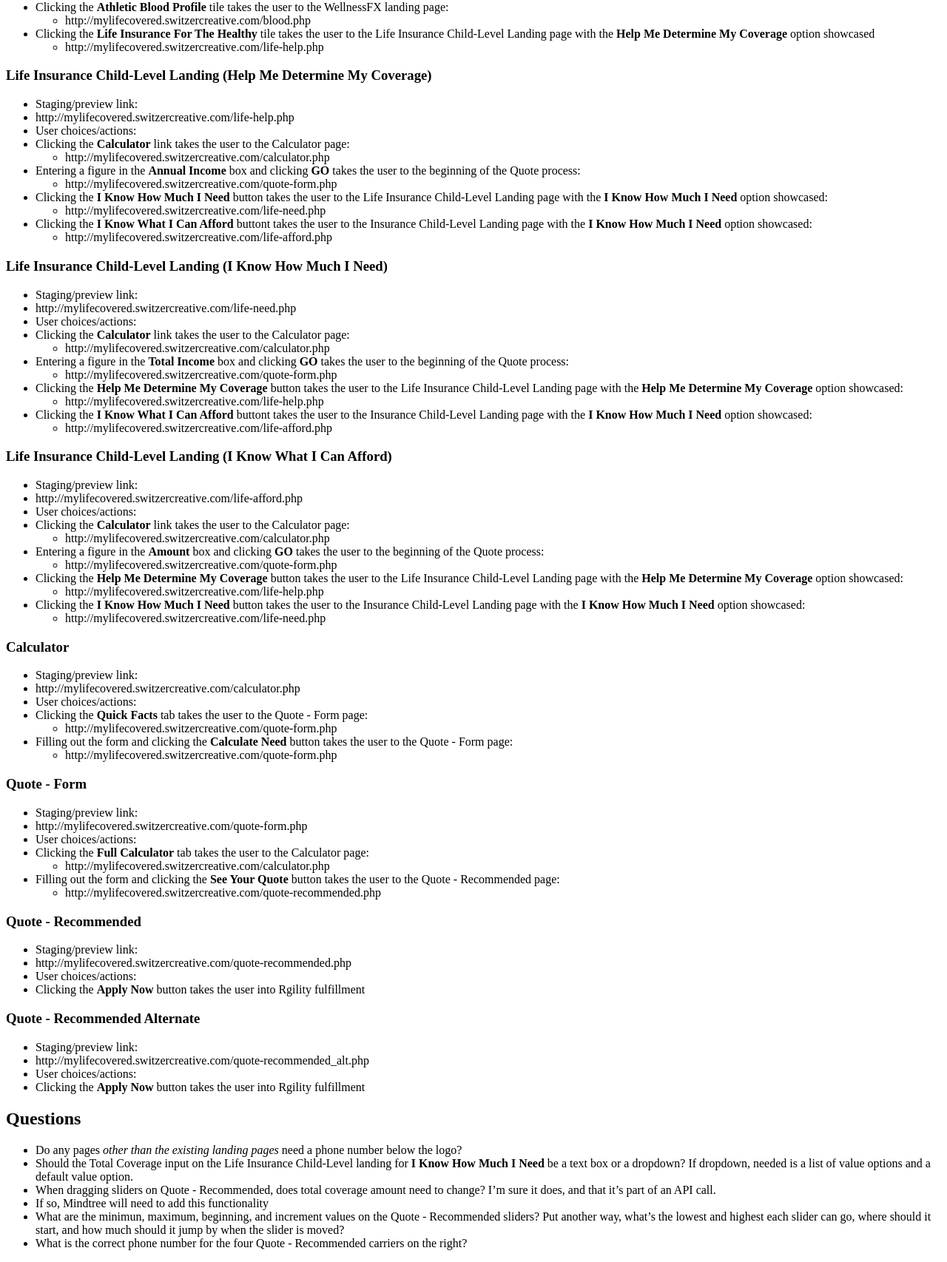
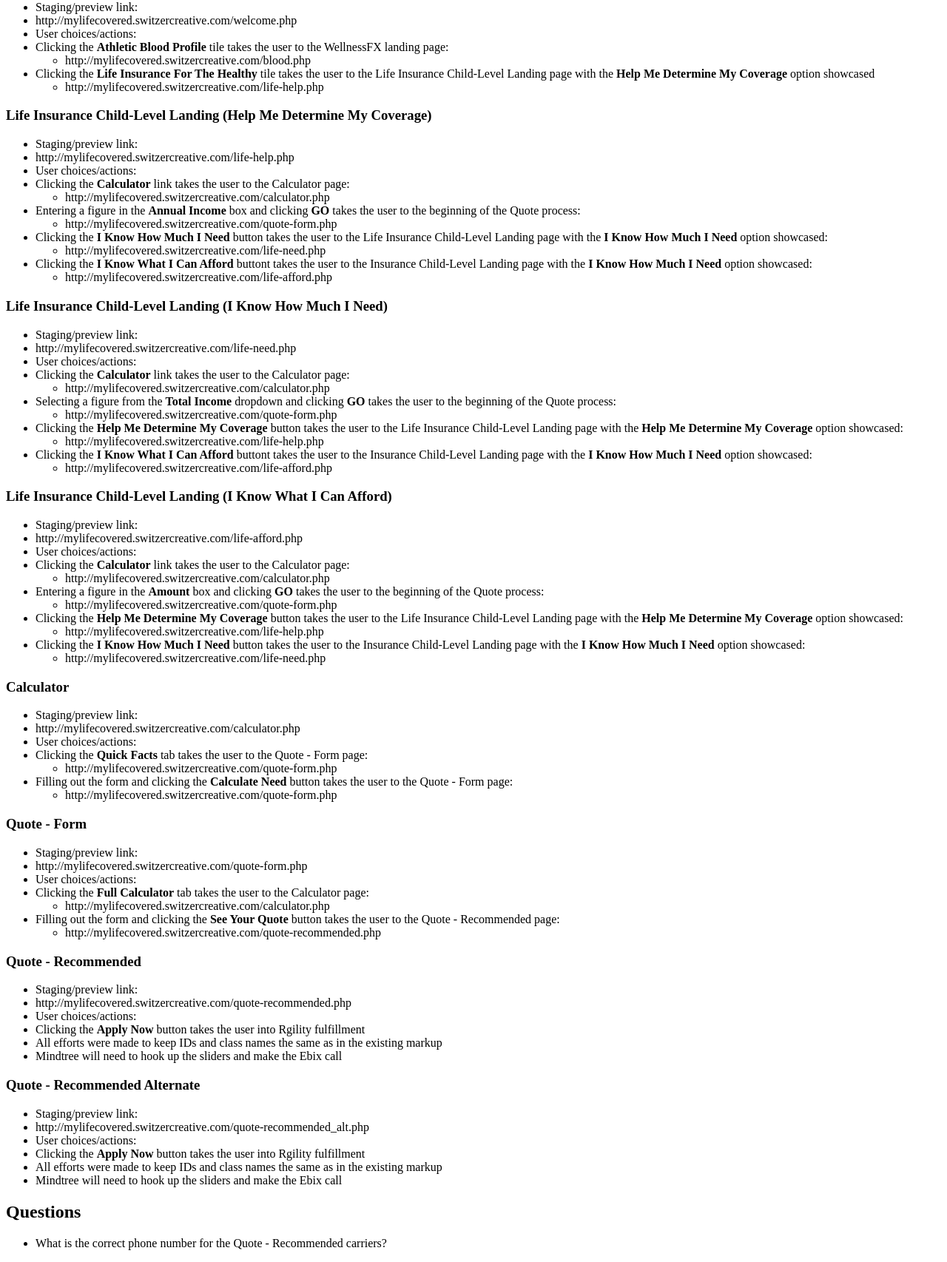
Before and after one commit to RGAx/mylifecovered, a PHP site: page /docs/2.1-requirements.html in a window 1280 px wide. Shown: the part 2400-4106 px from the top of the page at 74% size. Run offline with PHP 8.4, Linux system fonts and the light colour scheme.

Commit message:
Updates to Requirements doc, CSS and markup cleanup

```diff
--- a/docs/2.1-requirements.html
+++ b/docs/2.1-requirements.html
@@ -46,6 +46,9 @@
 <h3 id="vanityurllandingpages">Vanity URL Landing Pages</h3>
 
 <ul>
+<li>These pages remain in place to capture traffic from the print magazine ads</li>
+<li>Only way to land on one of these is via a print ad URL</li>
+<li>Taking any action inside these landing pages will take the user into the new experience</li>
 <li>All markup stays the same, but a few styles are adjusted/improved</li>
 <li>Red banners are removed</li>
 <li>Staging/preview links:</li>
@@ -252,7 +255,7 @@
 <ul>
 <li>http://mylifecovered.switzercreative.com/calculator.php</li>
 </ul></li>
-<li>Entering a figure in the <strong>Total Income</strong> box and clicking <strong>GO</strong> takes the user to the beginning of the Quote process:
+<li>Selecting a figure from the <strong>Total Income</strong> dropdown and clicking <strong>GO</strong> takes the user to the beginning of the Quote process:
 
 <ul>
 <li>http://mylifecovered.switzercreative.com/quote-form.php</li>
@@ -340,6 +343,8 @@
 <li>http://mylifecovered.switzercreative.com/quote-recommended.php</li>
 <li>User choices/actions:</li>
 <li>Clicking the <strong>Apply Now</strong> button takes the user into Rgility fulfillment</li>
+<li>All efforts were made to keep IDs and class names the same as in the existing markup</li>
+<li>Mindtree will need to hook up the sliders and make the Ebix call</li>
 </ul>
 
 <h3 id="quote-recommendedalternate">Quote - Recommended Alternate</h3>
@@ -349,17 +354,14 @@
 <li>http://mylifecovered.switzercreative.com/quote-recommended_alt.php</li>
 <li>User choices/actions:</li>
 <li>Clicking the <strong>Apply Now</strong> button takes the user into Rgility fulfillment</li>
+<li>All efforts were made to keep IDs and class names the same as in the existing markup</li>
+<li>Mindtree will need to hook up the sliders and make the Ebix call</li>
 </ul>
 
 <h2 id="questions">Questions</h2>
 
 <ul>
-<li>Do any pages <em>other than the existing landing pages</em> need a phone number below the logo?</li>
-<li>Should the Total Coverage input on the Life Insurance Child-Level landing for <strong>I Know How Much I Need</strong> be a text box or a dropdown? If dropdown, needed is a list of value options and a default value option.</li>
-<li>When dragging sliders on Quote - Recommended, does total coverage amount need to change? I&#8217;m sure it does, and that it&#8217;s part of an API call.</li>
-<li>If so, Mindtree will need to add this functionality</li>
-<li>What are the minimun, maximum, beginning, and increment values on the Quote - Recommended sliders? Put another way, what&#8217;s the lowest and highest each slider can go, where should it start, and how much should it jump by when the slider is moved?</li>
-<li>What is the correct phone number for the four Quote - Recommended carriers on the right?</li>
+<li>What is the correct phone number for the Quote - Recommended carriers?</li>
 </ul>
 
 </body>
--- a/quote-recommended.php
+++ b/quote-recommended.php
@@ -127,7 +127,7 @@
 	        <div id="comparison-coverage" class="ui-slider ui-slider-horizontal ui-widget ui-widget-content ui-corner-all">
                 <div class="ui-slider-range ui-widget-header ui-corner-all ">
                 </div>
-                <span class="ui-slider-handle ui-state-default ui-corner-all upd-cov-slider-range" tabindex="0" style="left: 9.090909090909092%;"></span>
+                <span class="ui-slider-handle ui-state-default ui-corner-all upd-cov-slider-range" tabindex="0" style="left: 0%;"></span>
             </div>
 	    </div>
 	    <div class="sliders">
@@ -136,7 +136,7 @@
 	        <div id="comparison-term" class="ui-slider ui-slider-horizontal ui-widget ui-widget-content ui-corner-all">
                 <div class="ui-slider-range ui-widget-header ui-corner-all ">
                 </div>
-                <span class="ui-slider-handle ui-state-default ui-corner-all upd-term-slider-range" tabindex="0" style="left: 50%;"></span>
+                <span class="ui-slider-handle ui-state-default ui-corner-all upd-term-slider-range" tabindex="0" style="left: 0%;"></span>
             </div>
 	    </div>
 	</section>
--- a/quote-recommended_alt.php
+++ b/quote-recommended_alt.php
@@ -122,7 +122,7 @@
 	        <div id="comparison-coverage" class="ui-slider ui-slider-horizontal ui-widget ui-widget-content ui-corner-all">
                 <div class="ui-slider-range ui-widget-header ui-corner-all ">
                 </div>
-                <span class="ui-slider-handle ui-state-default ui-corner-all upd-cov-slider-range" tabindex="0" style="left: 9.090909090909092%;"></span>
+                <span class="ui-slider-handle ui-state-default ui-corner-all upd-cov-slider-range" tabindex="0" style="left: 0%;"></span>
             </div>
 	    </div>
 	    <div class="sliders">
@@ -131,7 +131,7 @@
 	        <div id="comparison-term" class="ui-slider ui-slider-horizontal ui-widget ui-widget-content ui-corner-all">
                 <div class="ui-slider-range ui-widget-header ui-corner-all ">
                 </div>
-                <span class="ui-slider-handle ui-state-default ui-corner-all upd-term-slider-range" tabindex="0" style="left: 50%;"></span>
+                <span class="ui-slider-handle ui-state-default ui-corner-all upd-term-slider-range" tabindex="0" style="left: 0%;"></span>
             </div>
 	    </div>
 	</section>
--- a/resources/css/xperience.css
+++ b/resources/css/xperience.css
@@ -401,10 +401,10 @@ body {
                     padding: 9.375px;
                     letter-spacing: .225px; } }
               body section.cover div.col-md-12 div.form-wrapper div.primary-container form select {
+                display: inline;
                 width: 200px;
-                background: white;
-                display: inline;
-                color: #9b9b9b; }
+                color: #9b9b9b;
+                background: white; }
               body section.cover div.col-md-12 div.form-wrapper div.primary-container form input[type='text'] {
                 width: 200px;
                 color: #222223;
--- a/resources/css/xperience.scss
+++ b/resources/css/xperience.scss
@@ -469,10 +469,10 @@ body {
                                 }
                             }
                             select {
+                                display: inline;
                                 width: 200px;
+                                color: $lightgrey;
                                 background: white;
-                                display: inline;
-                                color: $lightgrey;
                             }
                             input[type='text'] {
                                 width: 200px;
```
Also changed, not shown: docs/2.1-requirements.md (+9 -7 lines).
